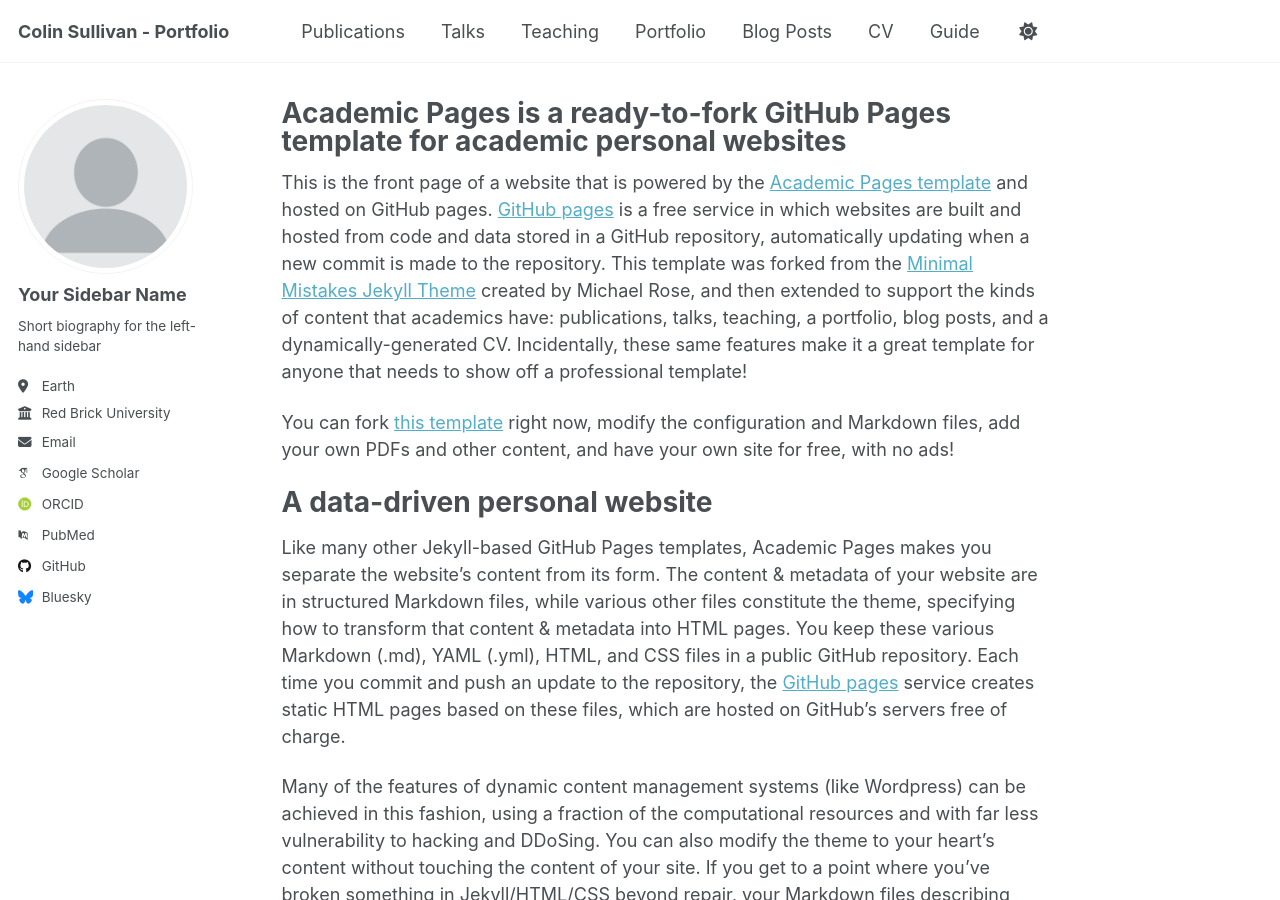
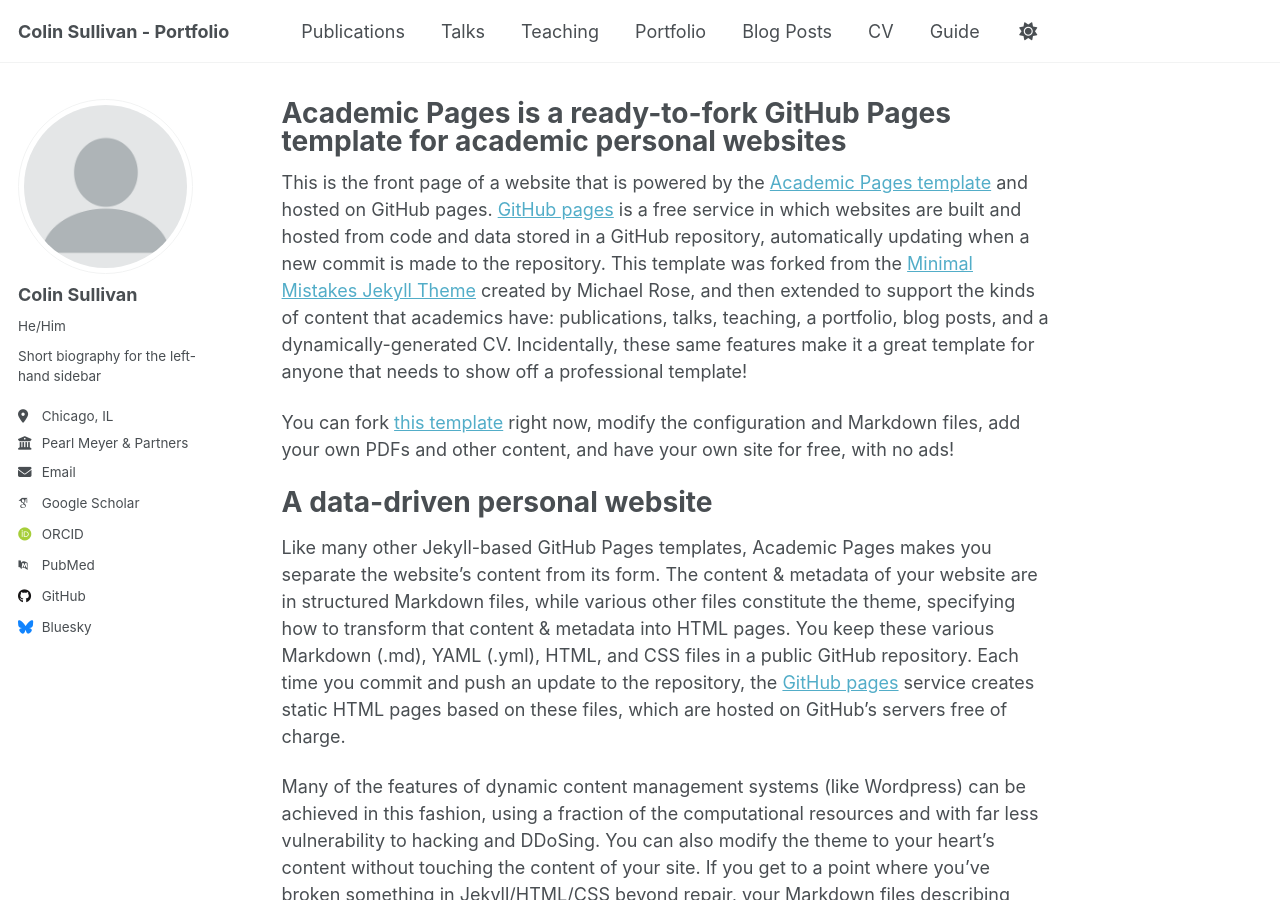
Before and after one commit to ColinSullivan9/ColinSullivan9.github.io, a Jekyll site: the page built from _pages/about.md, in a window 1280 px wide and 900 px high. Built offline with Jekyll 4.4.1, drawn with Linux system fonts in a browser that asks for light colours; some web fonts are replaced; a script that is not in the unit is left out.

Commit message:
2nd commit

```diff
--- a/_config.yml
+++ b/_config.yml
@@ -23,13 +23,13 @@ repository               : "academicpages/academicpages.github.io"
 author:
   # Biographic information
   avatar           : "profile.png"
-  name             : "Your Sidebar Name"
-  pronouns         : # example: "she/her"
+  name             : "Colin Sullivan"
+  pronouns         : "He/Him"
   bio              : "Short biography for the left-hand sidebar"
-  location         : "Earth"
-  employer         : "Red Brick University"
+  location         : "Chicago, IL"
+  employer         : "Pearl Meyer & Partners"
   uri              : # URL
-  email            : "none@example.org"
+  email            : "colinbsullivan75@gmail.com"
 
   # Academic websites
   academia         : # URL
```
